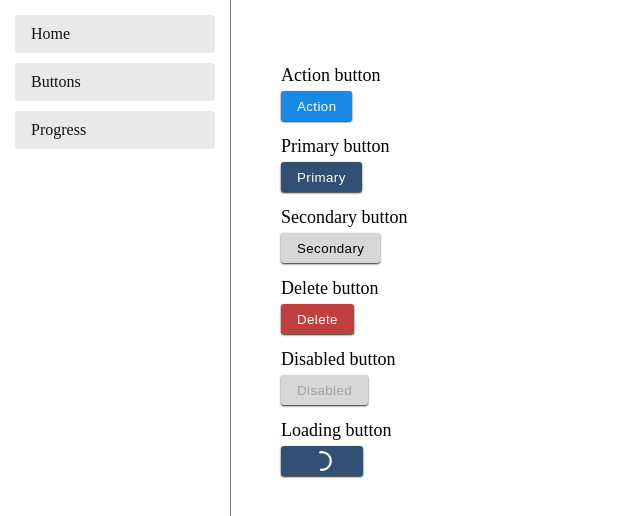
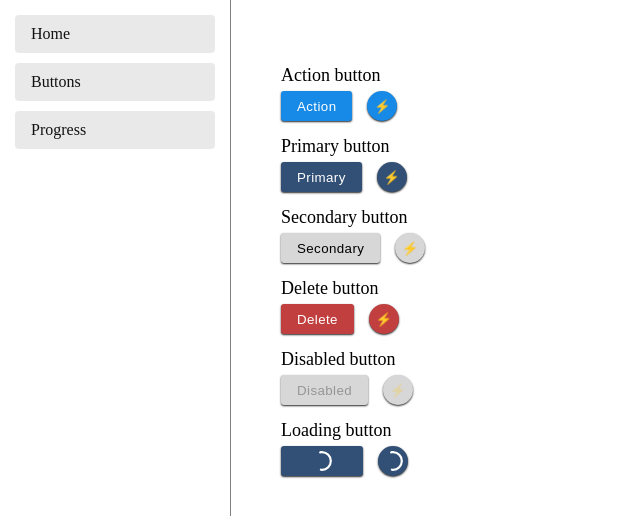
Before and after one commit to awulkan/test-vue-lib, a Vue app: page /#/buttons in a window 1280 px wide. Shown: the top 516 px of the page, without its empty margins (0-640 px from the left). Built offline with nearby package versions, Linux system fonts and the light colour scheme.

Commit message:
Add: Circular buttons

```diff
--- a/public/variables.css
+++ b/public/variables.css
@@ -16,6 +16,6 @@
   --delete-button-color: #c13f3f;
   --delete-button-hover-color: #e94343;
 
-  --disabled-button-text-color: #a1a1a1;
+  --disabled-button-text-color: #000000;
   --disabled-button-color: #d7d7d7;
 }
--- a/src/components/VButton/VButton.vue
+++ b/src/components/VButton/VButton.vue
@@ -1,7 +1,7 @@
 <template>
   <button
     class="v-button"
-    :class="`v-button--${type}`"
+    :class="[`v-button--${type}`, {'v-button--circular': circular}]"
     :disabled="disabled">
     <div
       v-if="spinner"
@@ -30,6 +30,7 @@ export default {
   props: {
     disabled: Boolean,
     spinner: Boolean,
+    circular: Boolean,
     type: {
       type: String,
       required: false,
@@ -43,6 +44,9 @@ export default {
 <style scoped>
 .v-button {
   position: relative;
+  display: flex;
+  align-items: center;
+  justify-content: center;
   height: 30px;
   border: none;
   padding: 0;
@@ -57,6 +61,12 @@ export default {
   -webkit-box-shadow: 0px 1px 2px 0px rgba(0,0,0,0.85);
   -moz-box-shadow: 0px 1px 2px 0px rgba(0,0,0,0.85);
   box-shadow: 0px 1px 2px 0px rgba(0,0,0,0.85);
+}
+
+.v-button.v-button--circular {
+  border-radius: 50%;
+  overflow: hidden;
+  width: 30px;
 }
 
 .v-button--primary {
@@ -102,6 +112,11 @@ export default {
   background-color: var(--disabled-button-color);
 }
 
+.v-button:disabled *,
+.v-button:disabled:focus * {
+  opacity: 0.3;
+}
+
 .v-button__slot--hidden {
   opacity: 0;
 }
--- a/src/pages/ButtonsPage.vue
+++ b/src/pages/ButtonsPage.vue
@@ -1,24 +1,55 @@
 <template>
   <div class="column">
     <div class="title">Action button</div>
+    <div class="row">
       <VButton type="action">Action</VButton>
+      <VButton
+        type="action"
+        circular>⚡️</VButton>
+    </div>
 
     <div class="title">Primary button</div>
+    <div class="row">
       <VButton type="primary">Primary</VButton>
+      <VButton
+        type="primary"
+        circular>⚡️</VButton>
+    </div>
 
     <div class="title">Secondary button</div>
+    <div class="row">
       <VButton type="secondary">Secondary</VButton>
+      <VButton
+        type="secondary"
+        circular>⚡️</VButton>
+    </div>
 
     <div class="title">Delete button</div>
+    <div class="row">
       <VButton type="delete">Delete</VButton>
+      <VButton
+        type="delete"
+        circular>⚡️</VButton>
+    </div>
 
     <div class="title">Disabled button</div>
+    <div class="row">
       <VButton disabled>Disabled</VButton>
+      <VButton
+        circular
+        disabled>⚡️</VButton>
+    </div>
 
     <div class="title">Loading button</div>
+    <div class="row">
       <VButton
         type="primary"
-      :spinner="true">Loading</VButton>
+        spinner>Loading</VButton>
+      <VButton
+        type="primary"
+        circular
+        spinner/>
+    </div>
   </div>
 </template>
 
@@ -39,4 +70,12 @@ export default {
   margin-bottom: 5px;
   font-size: 18px;
 }
+
+.row {
+  display: flex;
+}
+
+.row > * {
+  margin-right: 15px;
+}
 </style>
```
Lines whose indentation alone changed are shown as unchanged.
